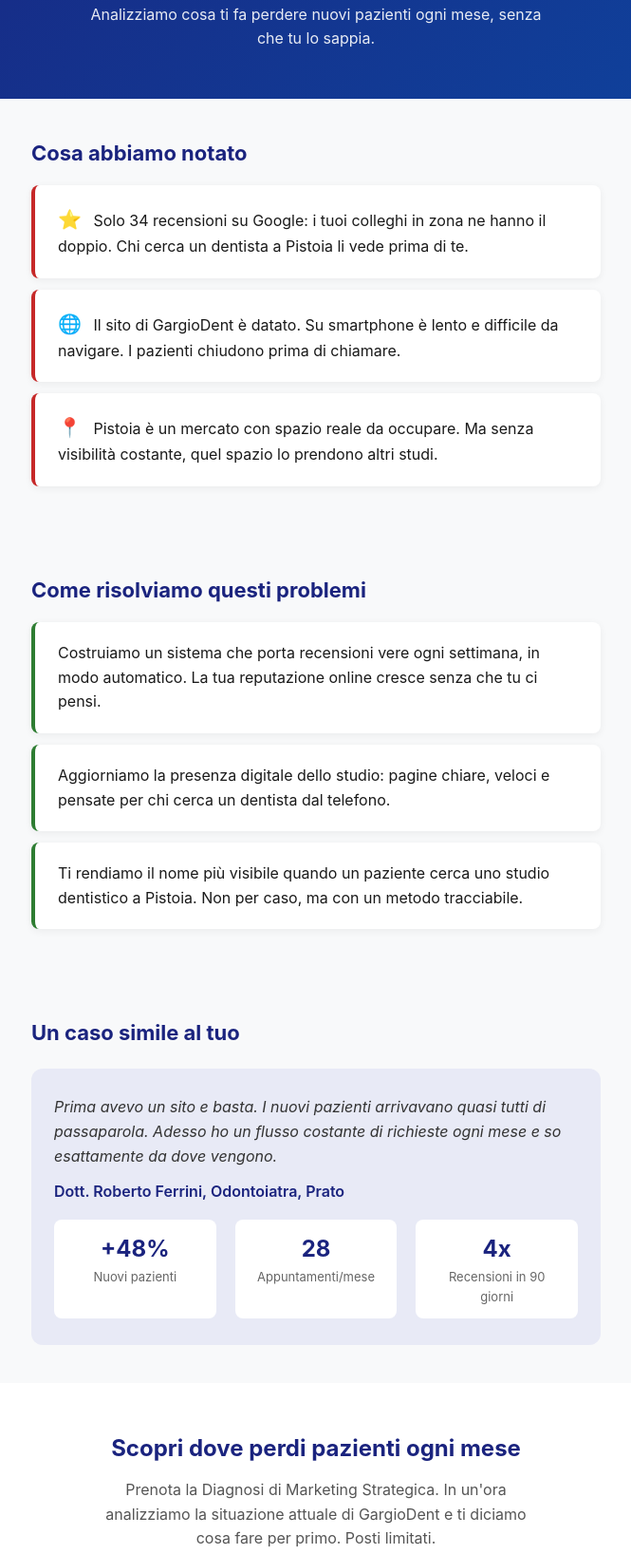
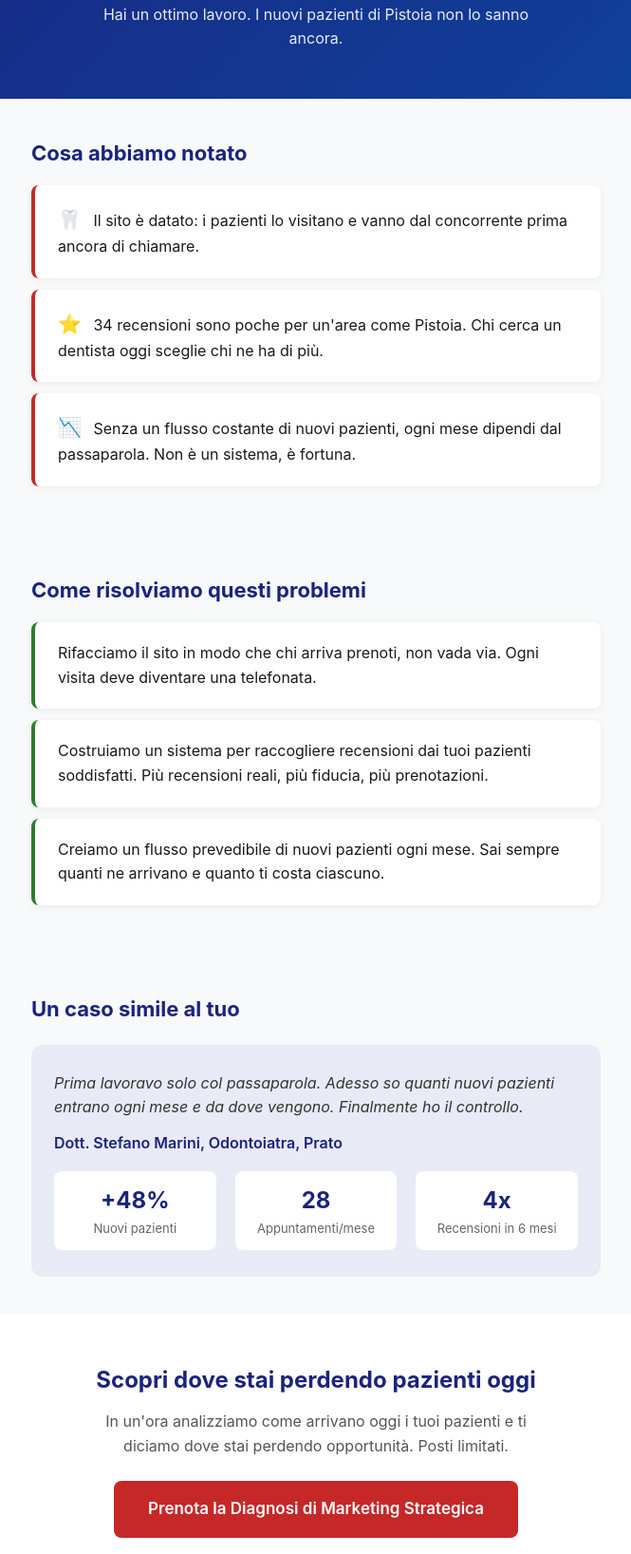
Before and after one commit to gmconsulting-marketing/outreach-pages, a plain HTML site: page proposte/gargiodent-srl-stp-a-socio-unico-del-dott-gargini-gianluca-d/index.html in a window 1280 px wide. Shown: the part 146-1782 px from the top of the page at 95% size, without its empty margins (307-972 px from the left). Drawn offline with Linux system fonts and the light colour scheme.

Commit message:
Landing page: gargiodent-srl-stp-a-socio-unico-del-dott-gargini-gianluca-d

```diff
--- a/proposte/gargiodent-srl-stp-a-socio-unico-del-dott-gargini-gianluca-d/index.html
+++ b/proposte/gargiodent-srl-stp-a-socio-unico-del-dott-gargini-gianluca-d/index.html
@@ -3,7 +3,7 @@
 <head>
   <meta charset="UTF-8">
   <meta name="viewport" content="width=device-width, initial-scale=1.0">
-  <title>GargioDent: 34 recensioni non bastano a riempire l'agenda a Pistoia - GM Consulting</title>
+  <title>GargioDent: il tuo studio merita più di 34 recensioni - GM Consulting</title>
   <style>
     * { margin: 0; padding: 0; box-sizing: border-box; }
     body {
@@ -131,40 +131,40 @@
 </head>
 <body>
   <div class="hero">
-    <h1>GargioDent: 34 recensioni non bastano a riempire l'agenda a Pistoia</h1>
-    <p class="subtitle">Analizziamo cosa ti fa perdere nuovi pazienti ogni mese, senza che tu lo sappia.</p>
+    <h1>GargioDent: il tuo studio merita più di 34 recensioni</h1>
+    <p class="subtitle">Hai un ottimo lavoro. I nuovi pazienti di Pistoia non lo sanno ancora.</p>
   </div>
 
   <div class="section">
     <h2>Cosa abbiamo notato</h2>
-    <div class="problem-card"><span class="icon">⭐</span> Solo 34 recensioni su Google: i tuoi colleghi in zona ne hanno il doppio. Chi cerca un dentista a Pistoia li vede prima di te.</div>
-    <div class="problem-card"><span class="icon">🌐</span> Il sito di GargioDent è datato. Su smartphone è lento e difficile da navigare. I pazienti chiudono prima di chiamare.</div>
-    <div class="problem-card"><span class="icon">📍</span> Pistoia è un mercato con spazio reale da occupare. Ma senza visibilità costante, quel spazio lo prendono altri studi.</div>
+    <div class="problem-card"><span class="icon">🦷</span> Il sito è datato: i pazienti lo visitano e vanno dal concorrente prima ancora di chiamare.</div>
+    <div class="problem-card"><span class="icon">⭐</span> 34 recensioni sono poche per un'area come Pistoia. Chi cerca un dentista oggi sceglie chi ne ha di più.</div>
+    <div class="problem-card"><span class="icon">📉</span> Senza un flusso costante di nuovi pazienti, ogni mese dipendi dal passaparola. Non è un sistema, è fortuna.</div>
   </div>
 
   <div class="section">
     <h2>Come risolviamo questi problemi</h2>
-    <div class="solution-card">Costruiamo un sistema che porta recensioni vere ogni settimana, in modo automatico. La tua reputazione online cresce senza che tu ci pensi.</div>
-    <div class="solution-card">Aggiorniamo la presenza digitale dello studio: pagine chiare, veloci e pensate per chi cerca un dentista dal telefono.</div>
-    <div class="solution-card">Ti rendiamo il nome più visibile quando un paziente cerca uno studio dentistico a Pistoia. Non per caso, ma con un metodo tracciabile.</div>
+    <div class="solution-card">Rifacciamo il sito in modo che chi arriva prenoti, non vada via. Ogni visita deve diventare una telefonata.</div>
+    <div class="solution-card">Costruiamo un sistema per raccogliere recensioni dai tuoi pazienti soddisfatti. Più recensioni reali, più fiducia, più prenotazioni.</div>
+    <div class="solution-card">Creiamo un flusso prevedibile di nuovi pazienti ogni mese. Sai sempre quanti ne arrivano e quanto ti costa ciascuno.</div>
   </div>
 
   <div class="section">
     <h2>Un caso simile al tuo</h2>
     <div class="proof-box">
-      <p class="quote">Prima avevo un sito e basta. I nuovi pazienti arrivavano quasi tutti di passaparola. Adesso ho un flusso costante di richieste ogni mese e so esattamente da dove vengono.</p>
-      <p class="attribution">Dott. Roberto Ferrini, Odontoiatra, Prato</p>
+      <p class="quote">Prima lavoravo solo col passaparola. Adesso so quanti nuovi pazienti entrano ogni mese e da dove vengono. Finalmente ho il controllo.</p>
+      <p class="attribution">Dott. Stefano Marini, Odontoiatra, Prato</p>
       <div class="numbers">
         <div class="stat"><div class="num">+48%</div><div class="label">Nuovi pazienti</div></div>
         <div class="stat"><div class="num">28</div><div class="label">Appuntamenti/mese</div></div>
-        <div class="stat"><div class="num">4x</div><div class="label">Recensioni in 90 giorni</div></div>
+        <div class="stat"><div class="num">4x</div><div class="label">Recensioni in 6 mesi</div></div>
       </div>
     </div>
   </div>
 
   <div class="cta-section">
-    <h2>Scopri dove perdi pazienti ogni mese</h2>
-    <p>Prenota la Diagnosi di Marketing Strategica. In un'ora analizziamo la situazione attuale di GargioDent e ti diciamo cosa fare per primo. Posti limitati.</p>
+    <h2>Scopri dove stai perdendo pazienti oggi</h2>
+    <p>In un'ora analizziamo come arrivano oggi i tuoi pazienti e ti diciamo dove stai perdendo opportunità. Posti limitati.</p>
     <a href="https://gmconsulting.it/diagnosi" class="cta-btn">Prenota la Diagnosi di Marketing Strategica</a>
   </div>
 
```
